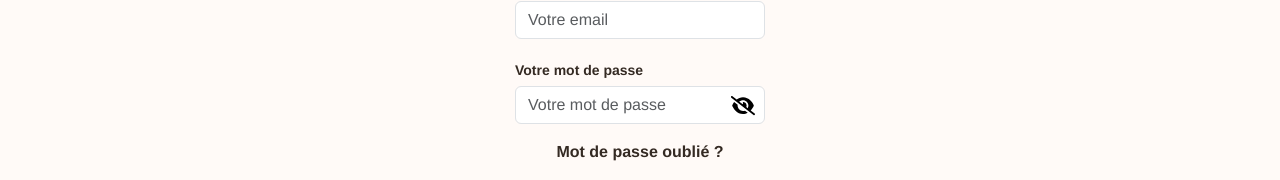
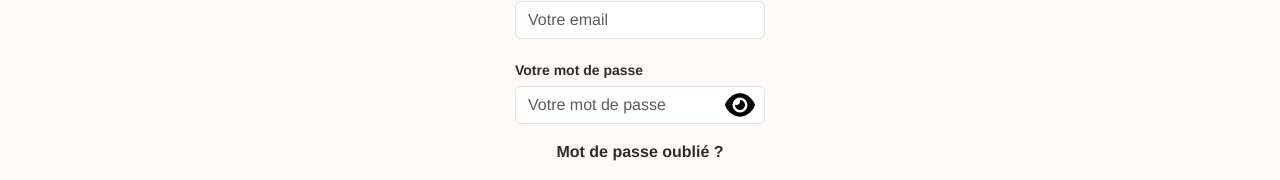
Before and after one commit to SloanGa/PetFosterConnect, a React (Vite) app: page /connexion in a window 1280 px wide. Shown: the part 342-522 px from the top of the page. Built offline with nearby package versions, Linux system fonts and the light colour scheme; a web font is replaced by a local one.

Commit message:
refactorisation connexion page

```diff
--- a/src/Pages/Connexion/Connexion.tsx
+++ b/src/Pages/Connexion/Connexion.tsx
@@ -3,6 +3,7 @@ import { Helmet } from "react-helmet-async";
 import Loading from "../../Components/Loading/Loading.tsx";
 import Header from "../../Components/Header/Header";
 import { Link } from "react-router-dom";
+import Icon from "../../Components/Icon/Icon.tsx";
 import { useRef } from "react";
 import Footer from "../../Components/Footer/Footer";
 import { useState } from "react";
@@ -154,37 +155,21 @@ const Connexion = () => {
 								</Form.Control.Feedback>
 
 								{!errors.password && (
-									<button
-										type="button"
-										onClick={togglePasswordVisibility}
-										aria-label={
+									<Icon
+										ariaLabel="Afficher ou Masquer le password"
+										className="reset-password__eye"
+										src={
 											isPasswordVisible
-												? "Masquer le mot de passe"
-												: "Afficher le mot de passe"
+												? "src/assets/icons/hidden-password.svg"
+												: "src/assets/icons/visible-password.svg"
 										}
-										aria-pressed={isPasswordVisible}
-										className="toggle-password-button"
-									>
-										{isPasswordVisible ? (
-											<svg
-												xmlns="http://www.w3.org/2000/svg"
-												viewBox="0 0 576 512"
-												width="24"
-												height="24"
-											>
-												<path d="M288 32c-80.8 0-145.5 36.8-192.6 80.6C48.6 156 17.3 208 2.5 243.7c-3.3 7.9-3.3 16.7 0 24.6C17.3 304 48.6 356 95.4 399.4C142.5 443.2 207.2 480 288 480s145.5-36.8 192.6-80.6c46.8-43.5 78.1-95.4 93-131.1c3.3-7.9 3.3-16.7 0-24.6c-14.9-35.7-46.2-87.7-93-131.1C433.5 68.8 368.8 32 288 32zM144 256a144 144 0 1 1 288 0 144 144 0 1 1 -288 0zm144-64c0 35.3-28.7 64-64 64c-7.1 0-13.9-1.2-20.3-3.3c-5.5-1.8-11.9 1.6-11.7 7.4c.3 6.9 1.3 13.8 3.2 20.7c13.7 51.2 66.4 81.6 117.6 67.9s81.6-66.4 67.9-117.6c-11.1-41.5-47.8-69.4-88.6-71.1c-5.8-.2-9.2 6.1-7.4 11.7c2.1 6.4 3.3 13.2 3.3 20.3z" />
-											</svg>
-										) : (
-											<svg
-												xmlns="http://www.w3.org/2000/svg"
-												viewBox="0 0 640 512"
-												width="24"
-												height="24"
-											>
-												<path d="M38.8 5.1C28.4-3.1 13.3-1.2 5.1 9.2S-1.2 34.7 9.2 42.9l592 464c10.4 8.2 25.5 6.3 33.7-4.1s6.3-25.5-4.1-33.7L525.6 386.7c39.6-40.6 66.4-86.1 79.9-118.4c3.3-7.9 3.3-16.7 0-24.6c-14.9-35.7-46.2-87.7-93-131.1C465.5 68.8 400.8 32 320 32c-68.2 0-125 26.3-169.3 60.8L38.8 5.1zM223.1 149.5C248.6 126.2 282.7 112 320 112c79.5 0 144 64.5 144 144c0 24.9-6.3 48.3-17.4 68.7L408 294.5c8.4-19.3 10.6-41.4 4.8-63.3c-11.1-41.5-47.8-69.4-88.6-71.1c-5.8-.2-9.2 6.1-7.4 11.7c2.1 6.4 3.3 13.2 3.3 20.3c0 10.2-2.4 19.8-6.6 28.3l-90.3-70.8zM373 389.9c-16.4 6.5-34.3 10.1-53 10.1c-79.5 0-144-64.5-144-144c0-6.9 .5-13.6 1.4-20.2L83.1 161.5C60.3 191.2 44 220.8 34.5 243.7c-3.3 7.9-3.3 16.7 0 24.6c14.9 35.7 46.2 87.7 93 131.1C174.5 443.2 239.2 480 320 480c47.8 0 89.9-12.9 126.2-32.5L373 389.9z" />
-											</svg>
-										)}
-									</button>
+										alt=""
+										onClick={() => {
+											isPasswordVisible
+												? setIsPasswordVisible(false)
+												: setIsPasswordVisible(true);
+										}}
+									/>
 								)}
 							</Form.Group>
 
```
